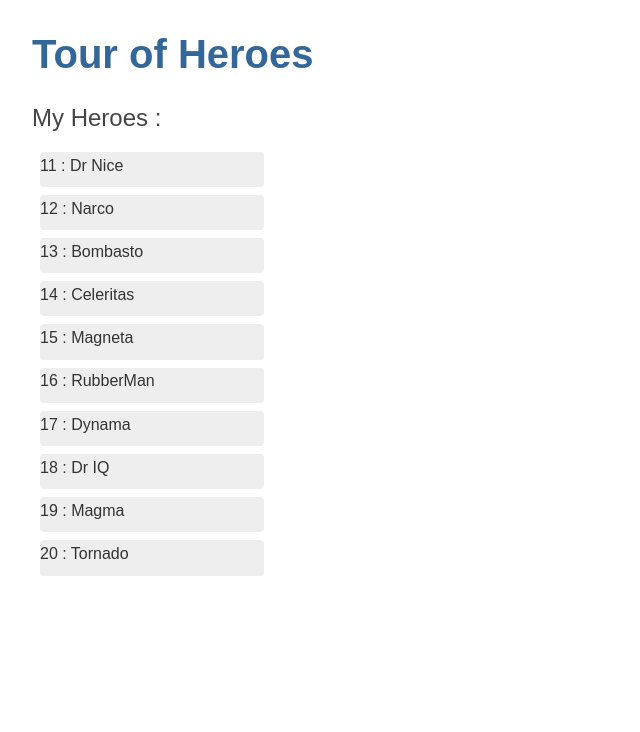
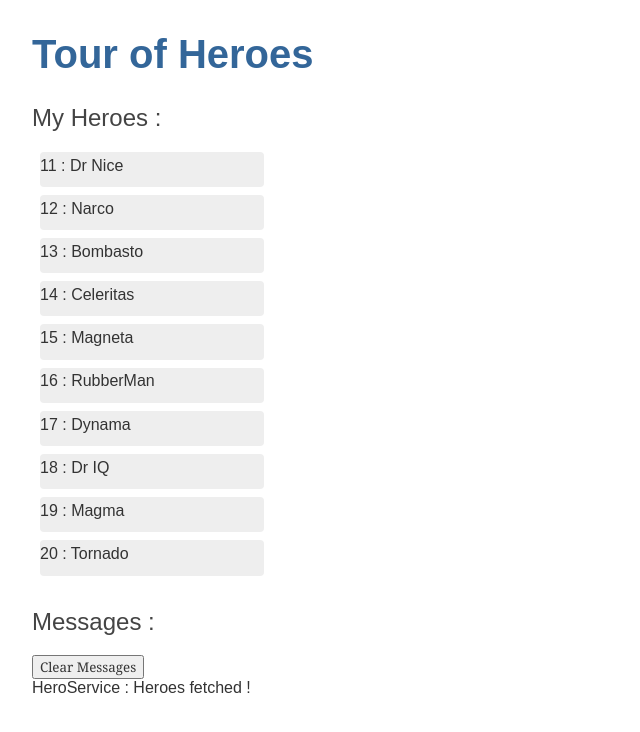
Before and after one commit to Krysyx/Angular-tour-of-heroes, an Angular app: page / in a window 1280 px wide. Shown: the top 732 px of the page, without its empty margins (0-640 px from the left). Built offline with nearby package versions, Linux system fonts and the light colour scheme.

Commit message:
added message service to handle messages through the app components

```diff
--- a/src/app/app.module.ts
+++ b/src/app/app.module.ts
@@ -6,9 +6,10 @@ import { AppRoutingModule } from "./app-routing.module";
 import { AppComponent } from "./app.component";
 import { HeroesComponent } from "./heroes/heroes.component";
 import { HeroDetailComponent } from './hero-detail/hero-detail.component';
+import { MessagesComponent } from './messages/messages.component';
 
 @NgModule({
-  declarations: [AppComponent, HeroesComponent, HeroDetailComponent],
+  declarations: [AppComponent, HeroesComponent, HeroDetailComponent, MessagesComponent],
   imports: [BrowserModule, AppRoutingModule, FormsModule],
   providers: [],
   bootstrap: [AppComponent],
--- a/src/app/hero.service.ts
+++ b/src/app/hero.service.ts
@@ -1,14 +1,17 @@
 import { Injectable } from "@angular/core";
 import HEROES from "./data/mock-heroes";
 import { Hero } from "./models/hero";
+import { Observable, of } from "rxjs";
+import { MessageService } from "./message.service";
 
 @Injectable({
   providedIn: "root",
 })
-export default class HeroService {
-  constructor() {}
+export class HeroService {
+  constructor(private messageService: MessageService) {}
 
-  getHeroes(): Hero[] {
-    return HEROES;
+  getHeroes(): Observable<Hero[]> {
+    this.messageService.add("HeroService : Heroes fetched !");
+    return of(HEROES);
   }
 }
--- a/src/app/heroes/heroes.component.html
+++ b/src/app/heroes/heroes.component.html
@@ -11,3 +11,4 @@
 </ul>
 
 <app-hero-detail [hero]="selectedHero"></app-hero-detail>
+<app-messages></app-messages>
--- a/src/app/heroes/heroes.component.ts
+++ b/src/app/heroes/heroes.component.ts
@@ -1,6 +1,7 @@
 import { Component, OnInit } from "@angular/core";
 import { Hero } from "../models/hero";
-import HeroService from "../hero.service";
+import { HeroService } from "../hero.service";
+import { MessageService } from "../message.service";
 
 @Component({
   selector: "app-heroes",
@@ -10,17 +11,19 @@ import HeroService from "../hero.service";
 export class HeroesComponent implements OnInit {
   selectedHero?: Hero;
   heroes: Hero[] = [];
-  constructor(private heroService: HeroService) {}
+  constructor(private heroService: HeroService, private messageService: MessageService) {}
 
   ngOnInit(): void {
     this.getHeroes();
   }
 
   onSelect(hero: Hero): void {
+    const { id } = hero;
     this.selectedHero = hero;
+    this.messageService.add(`Hero Selected : Selected hero id = ${id}`);
   }
 
   getHeroes(): void {
-    this.heroes = this.heroService.getHeroes();
+    this.heroService.getHeroes().subscribe((heroes) => (this.heroes = heroes));
   }
 }
--- /dev/null
+++ b/src/app/message.service.ts
@@ -0,0 +1,17 @@
+import { Injectable } from "@angular/core";
+
+@Injectable({
+  providedIn: "root",
+})
+export class MessageService {
+  messages: string[] = [];
+  constructor() {}
+
+  add(message: string): void {
+    this.messages.push(message);
+  }
+
+  clear(): void {
+    this.messages = [];
+  }
+}
--- /dev/null
+++ b/src/app/messages/messages.component.html
@@ -0,0 +1,5 @@
+<div *ngIf="messageService.messages.length">
+  <h2>Messages :</h2>
+  <button class="clear" (click)="messageService.clear()">Clear Messages</button>
+  <div *ngFor="let message of messageService.messages">{{ message }}</div>
+</div>
--- /dev/null
+++ b/src/app/messages/messages.component.ts
@@ -0,0 +1,13 @@
+import { Component, OnInit } from "@angular/core";
+import { MessageService } from "../message.service";
+
+@Component({
+  selector: "app-messages",
+  templateUrl: "./messages.component.html",
+  styleUrls: ["./messages.component.scss"],
+})
+export class MessagesComponent implements OnInit {
+  constructor(public messageService: MessageService) {}
+
+  ngOnInit(): void {}
+}
```
Also changed, not shown: src/app/messages/messages.component.scss (added), 2 other files (tests, documents, lock files or other folders).
